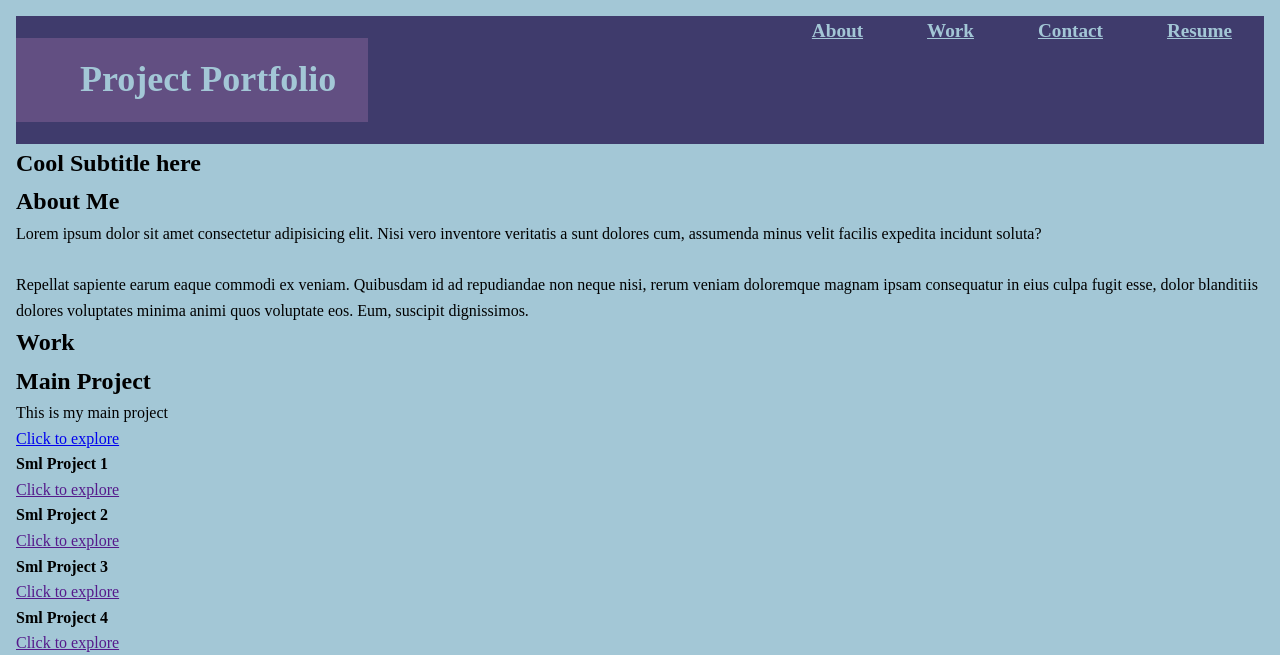
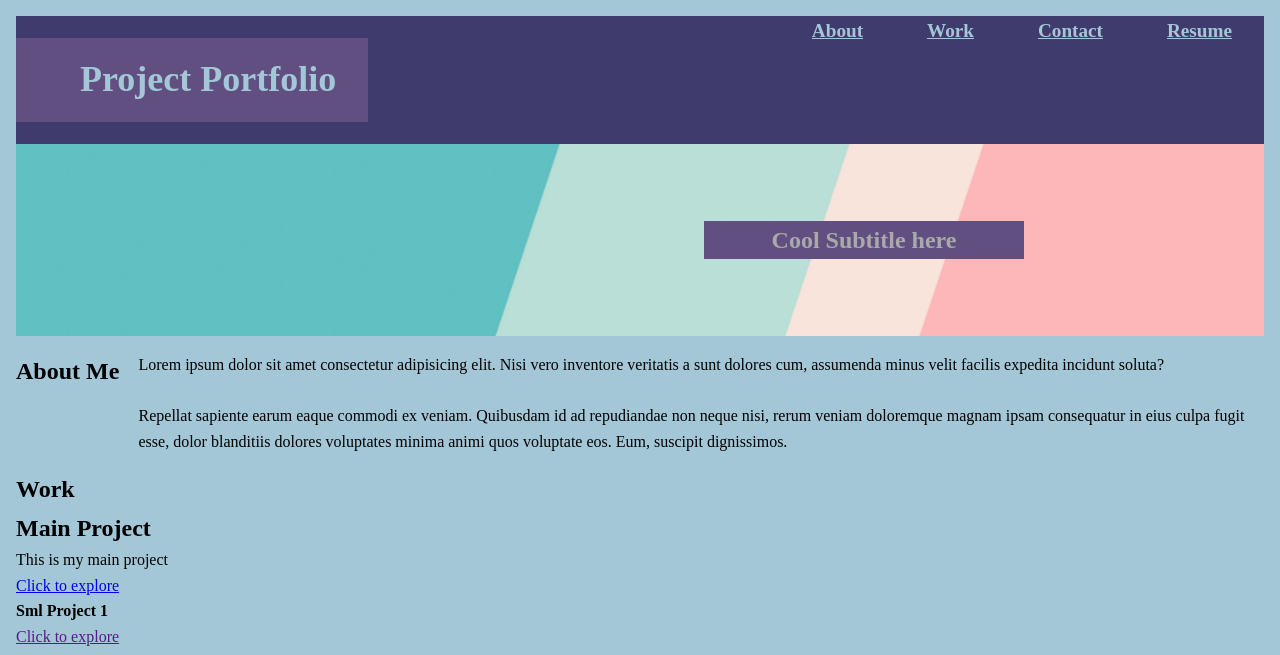
Before and after one commit to koolleeo/Portfolio, a plain HTML site: page index.html in a window 1280 px wide. Shown: the top 655 px of the page. Drawn offline with Linux system fonts and the light colour scheme.

Commit message:
CSS updated. Hero section added

```diff
--- a/assets/css/style.css
+++ b/assets/css/style.css
@@ -88,3 +88,35 @@ body {
     font-size: xx-large;
 
 }
+
+/* hero section */
+
+header {
+    background-image: url(../images/gradienta-gwE9vXSi7Xw-unsplash.jpg);
+    height: 12rem;
+    width: 100%;
+    background-size: cover;
+    display: flex;
+    flex-direction: row;
+    align-items: center;
+}
+
+.subtitle {
+    background-color: var(--primary-clr);
+    width: 20rem;
+    margin-right: 15em;
+    margin-left:auto;
+    text-align: center;
+    color: darkgrey;
+
+}
+
+.grid-aboutme {
+    display: grid;
+    grid-gap: 1.2rem;
+    grid-template-areas:
+    "aboutme-1 aboutme-2"
+    ;
+    margin-bottom: 1rem;
+    margin-top: 1rem;
+}
```
